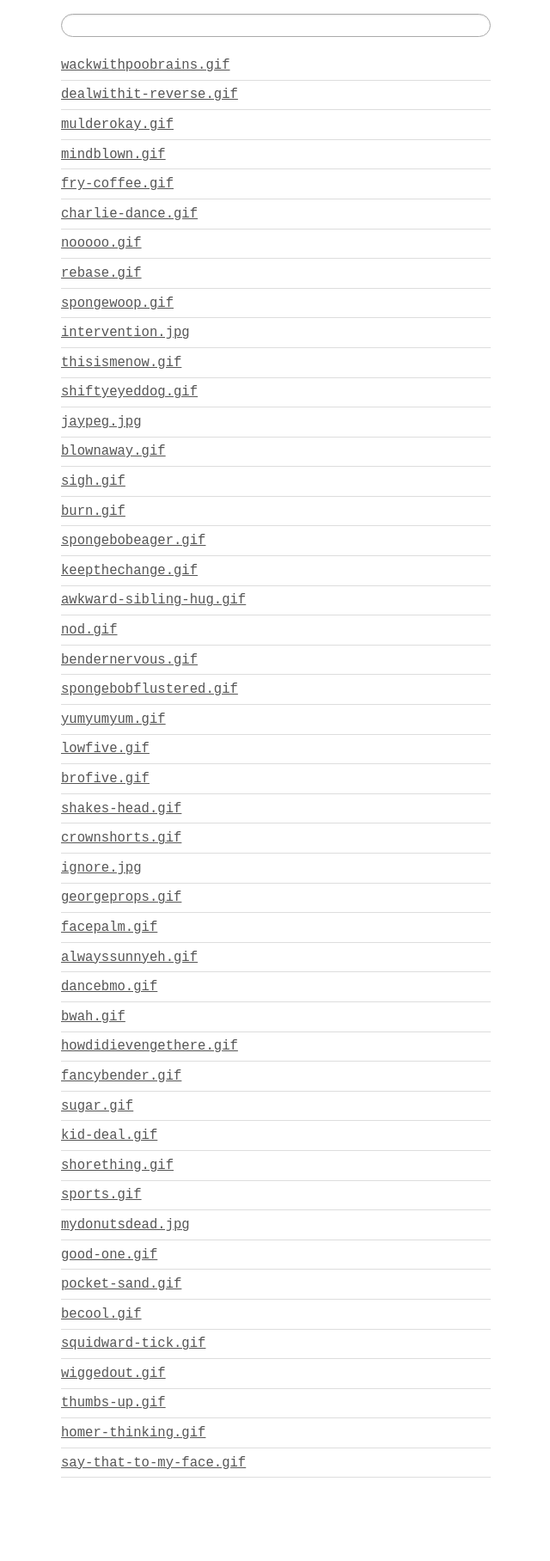
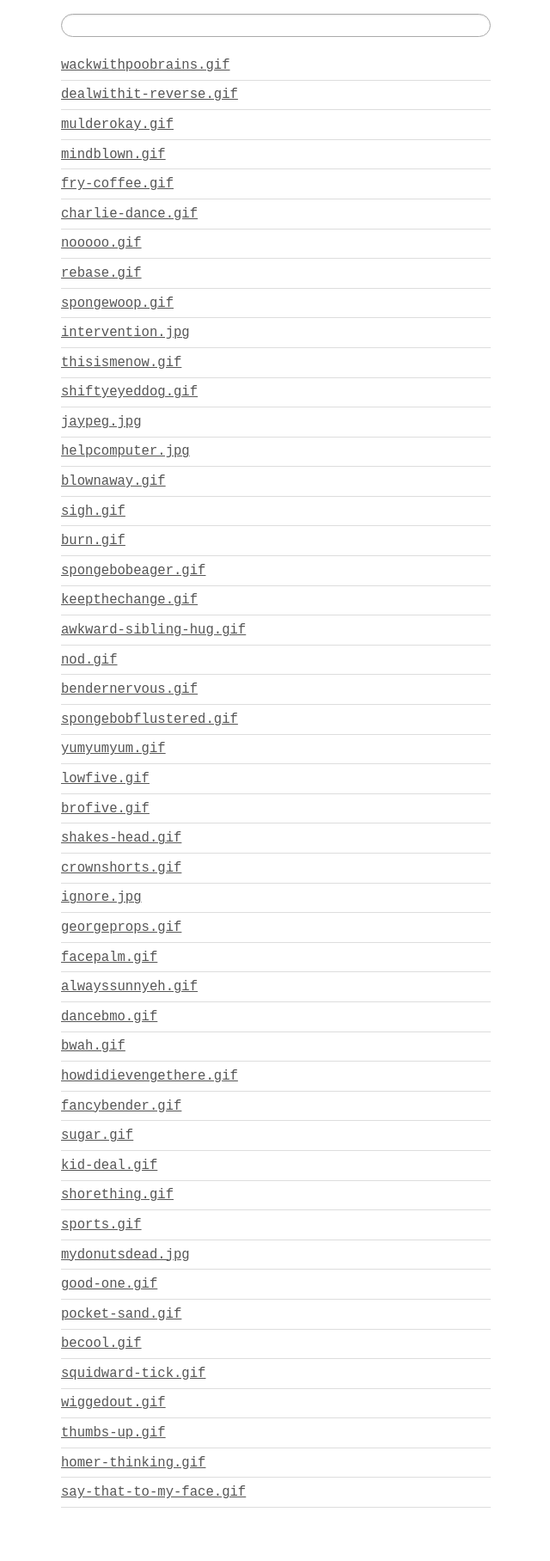
Before and after one commit to Uvacoder/uva-gifs, a Jekyll site: the page built from index.html, in a window 1280 px wide. Shown: the whole page at 86% size, without its empty margins (319-959 px from the left). Built offline with Jekyll 4.4.1, drawn with Linux system fonts in a browser that asks for light colours; Markdown is read by kramdown in place of the engine named in the settings; before the commit the page ends 1782 px from its top, so only the background shows below that.

Commit message:
Add "Help Computer"

```diff
--- a/_data/gifs.yaml
+++ b/_data/gifs.yaml
@@ -37,6 +37,10 @@
 
 - title: jaypeg
   tags: "king of the hill, hank, confused, computers"
+  ext: jpg
+
+- title: helpcomputer
+  tags: "gi joe, tech, gijoe, psa"
   ext: jpg
 
 - title: blownaway
```
Also changed, not shown: helpcomputer.jpg (added).
